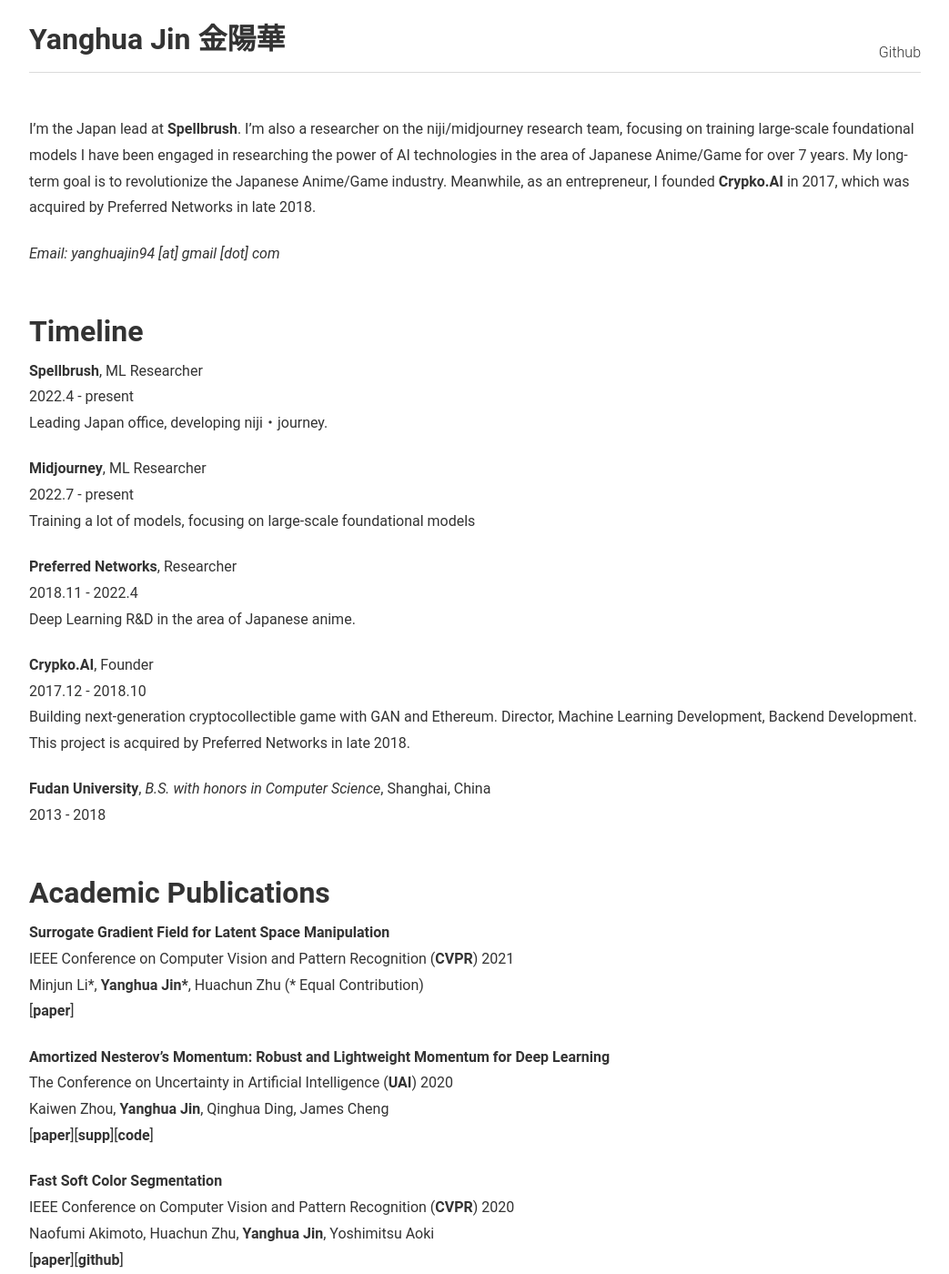
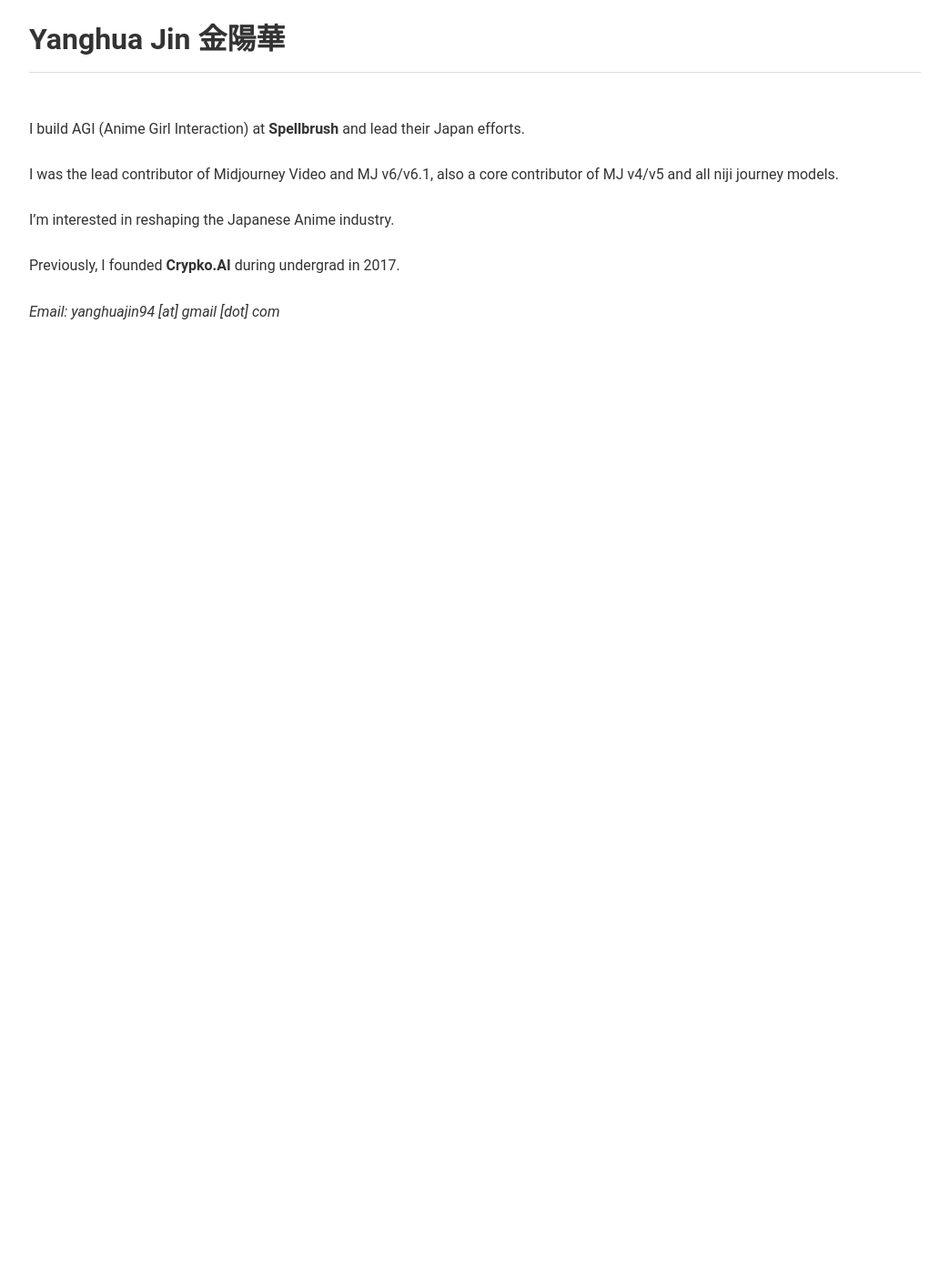
Before and after one commit to Aixile/aixile.github.io, a Jekyll site: the page built from index.md, in a window 1280 px wide and 1400 px high. Shown: the whole window at 91% size, without its empty margins (118-1161 px from the left). Built offline with Jekyll 4.4.1, drawn with Linux system fonts in a browser that asks for light colours; the list of posts is cut into pages by our own code; some of the changed text lies outside the part shown.

Commit message:
2025 new version

```diff
--- a/_includes/footer.html
+++ b/_includes/footer.html
@@ -1 +1 @@
-<footer><span>@2017 - Yanghua Jin</span></footer>
+<!-- <footer><span>@2017 - Yanghua Jin</span></footer> -->
--- a/_includes/link.html
+++ b/_includes/link.html
@@ -1 +1,2 @@
-<a target="_blank" href="https://github.com/Aixile">Github</a>
+<!-- <a target="_blank" href="https://github.com/Aixile">Github</a>
+ -->
--- a/index.md
+++ b/index.md
@@ -3,16 +3,24 @@ layout: page
 title: Yanghua Jin
 description: Personal Profile.
 ---
-I'm the Japan lead at [Spellbrush](https://spellbrush.com/).
-I'm also a researcher on the niji/midjourney research team, focusing on training large-scale foundational models
+I build AGI (Anime Girl Interaction) at [Spellbrush](https://spellbrush.com/) and lead their Japan efforts.
+
+I was the lead contributor of Midjourney Video and MJ v6/v6.1, also a core contributor of MJ v4/v5 and all niji journey models.
+
+I'm interested in reshaping the Japanese Anime industry.
+
+Previously, I founded [Crypko.AI](https://crypko.ai/) during undergrad in 2017.
+
+
+<!-- I'm also a researcher on the niji/midjourney research team, focusing on training large-scale foundational models
 I have been engaged in researching the power of AI technologies in the area of Japanese Anime/Game for over 7 years.
 My long-term goal is to revolutionize the Japanese Anime/Game industry.
-Meanwhile, as an entrepreneur, I founded [Crypko.AI](https://crypko.ai/) in 2017, which was acquired by Preferred Networks in late 2018.
+Meanwhile, as an entrepreneur, I founded [Crypko.AI](https://crypko.ai/) in 2017, which was acquired by Preferred Networks in late 2018. -->
 
 *Email: yanghuajin94 [at] gmail [dot] com*
 
 
-## Timeline
+<!-- ## Timeline
 **[Spellbrush](https://spellbrush.com/)**, ML Researcher
 2022.4 - present
 Leading Japan office, developing niji・journey.
@@ -31,9 +39,9 @@ Building next-generation cryptocollectible game with GAN and Ethereum.
 Director, Machine Learning Development, Backend Development. This project is acquired by Preferred Networks in late 2018.
 
 **Fudan University**, *B.S. with honors in Computer Science*, Shanghai, China
-2013 - 2018
+2013 - 2018    -->
 
-## Academic Publications
+<!-- ## Academic Publications
 **Surrogate Gradient Field for Latent Space Manipulation**
 IEEE Conference on Computer Vision and Pattern Recognition (**CVPR**) 2021
 Minjun Li\*, **Yanghua Jin\***, Huachun Zhu (* Equal Contribution)
@@ -77,3 +85,4 @@ AI for Culture: From Japanese Art to Anime](http://codh.rois.ac.jp/seminar/ai-fo
 **Create Anime Characters using AI**
 [AI for Manga & Anime](https://research.mangaki.fr/2018/07/15/ai-for-manga-and-anime/), Anime Expo 2018, Los Angeles, 2018
 [[slides](https://drive.google.com/file/d/145_X2q0dvZ5v97SeMmXLSsX-P-7mYlac/view?usp=sharing)]
+ -->
```
Also changed, not shown: other parts of index.md (+3 -3 lines), 4 other files.
